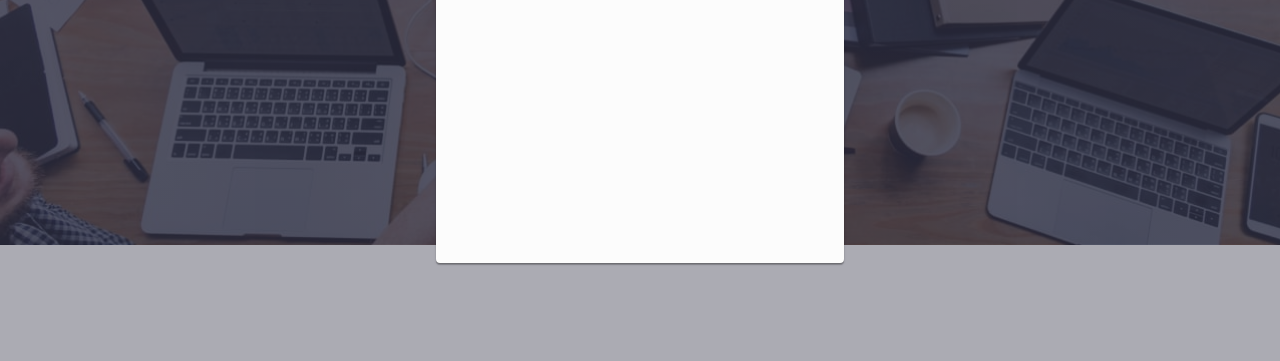
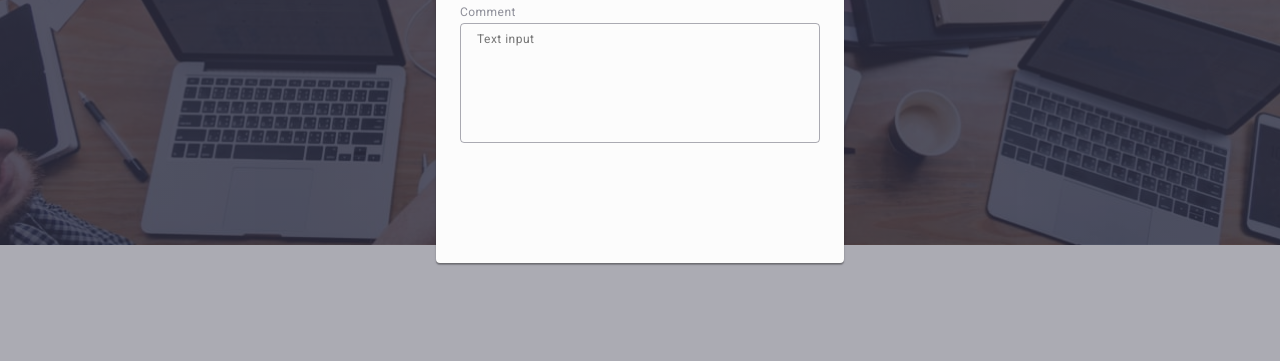
Before and after one commit to canbazahmet/goit-markup-hw-05, a plain HTML site: page index.html in a window 1280 px wide. Shown: the part 429-790 px from the top of the page. Drawn offline with nearby package versions, Linux system fonts and the light colour scheme.

Commit message:
kayıt 14

```diff
--- a/css/styles.css
+++ b/css/styles.css
@@ -724,8 +724,8 @@ ul {
 }
 
 .modal-window .modal-container .form-div:focus-within {
-  border-color: #4D5AE5;
-  fill: #4D5AE5;
+  border-color: #4d5ae5;
+  fill: #4d5ae5;
 }
 
 .modal-window .modal-container .form-div .form-label {
@@ -753,13 +753,38 @@ ul {
 }
 
 .modal-window .modal-container .form-div .svg-input .form-input:focus {
-  border-color: #4D5AE5;
+  border-color: #4d5ae5;
 }
 
 .modal-window .modal-container .form-div .svg-input .form-icon {
+  width: 18px;
   position: absolute;
   left: 16px;
   top: 50%;
   transform: translateY(-50%);
   transition: fill 250ms cubic-bezier(0.4, 0, 0.2, 1);
 }
+
+.modal-window .modal-container .form-div .svg-input .form-icon:focus {
+  fill: #4d5ae5;
+}
+
+.modal-window .modal-container .form-div .svg-input .form-textarea {
+  width: 100%;
+  height: 120px;
+  font-size: 12px;
+  line-height: 1.17;
+  letter-spacing: 0.04em;
+  color: rgba(46, 47, 66, 0.4);
+  border: 1px solid rgba(46, 47, 66, 0.4);
+  border-radius: 4px;
+  background-color: transparent;
+  padding: 8px 16px;
+  outline: transparent;
+  resize: none;
+  transition: border-color 250ms cubic-bezier(0.4, 0, 0.2, 1);
+}
+
+.modal-window .modal-container .form-div .svg-input .form-textarea:focus {
+  border-color: #4d5ae5;
+}
--- a/index.html
+++ b/index.html
@@ -539,6 +539,18 @@
               </svg>
             </div>
           </div>
+          <div class="form-div">
+            <label for="user-comment" class="form-label">Comment</label>
+            <div class="svg-input">
+              <textarea
+                type="text"
+                id="user-comment"
+                name="user-comment"
+                placeholder="Text input"
+                class="form-textarea"
+              ></textarea>
+            </div>
+          </div>
         </form>
       </div>
     </div>
```
